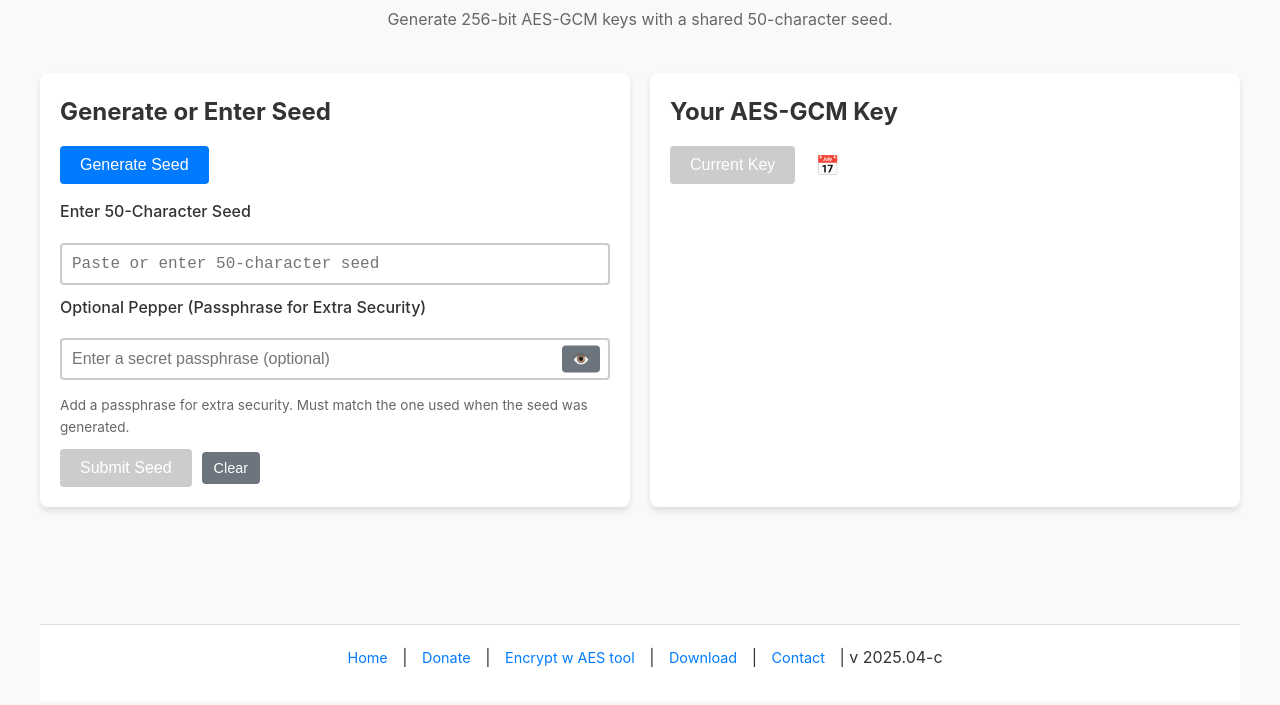
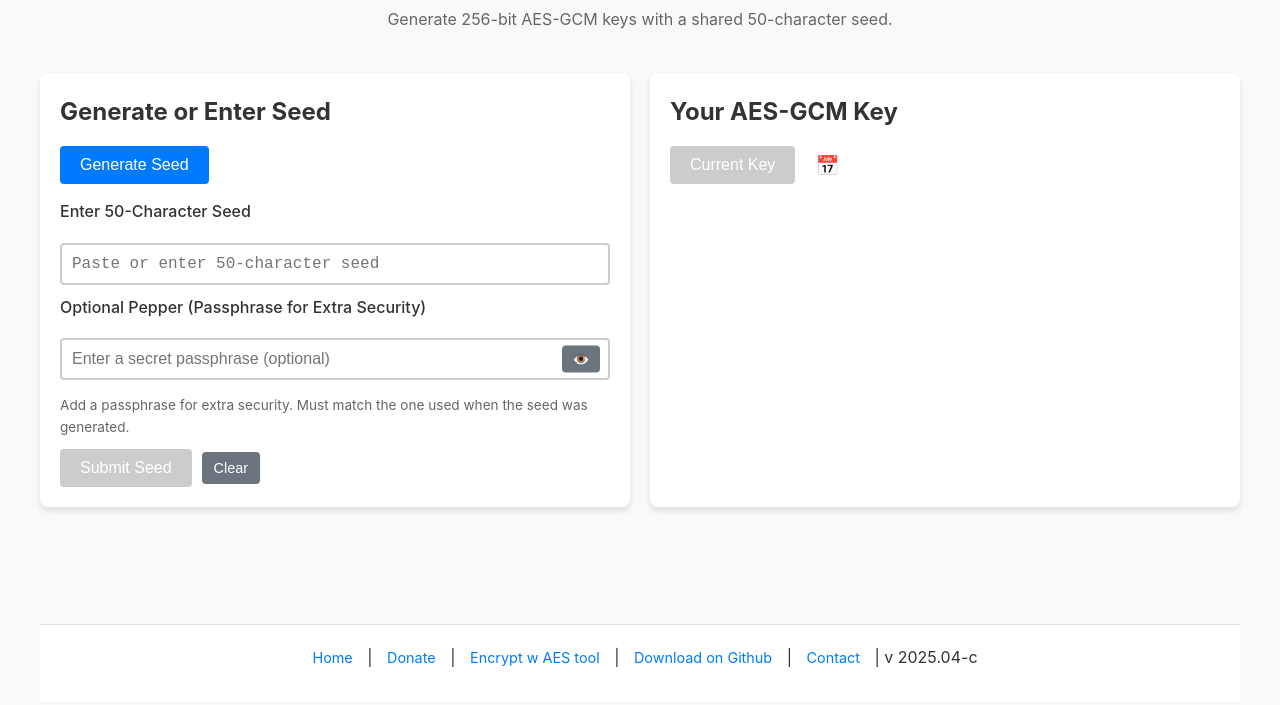
Before and after one commit to avbpodcast/TimeSeed, a plain HTML site: page TimeSeed_2025_4c.html in a window 1280 px wide. Shown: the part 79-784 px from the top of the page. Drawn offline with nearby package versions, Linux system fonts and the light colour scheme.

Commit message:
Update TimeSeed_2025_4c.html

```diff
--- a/TimeSeed_2025_4c.html
+++ b/TimeSeed_2025_4c.html
@@ -496,14 +496,14 @@
     </div>
   </div>
 
-  <footer>
+ <footer>
     <div class="footer-content">
       <div class="footer-links">
         <span>
           <a href="https://allesvoorbitcoin.be/">Home</a> |
           <a href="https://coinos.io/pay/allesvoorbitcoin">Donate</a> |
           <a href="https://allesvoorbitcoin.be/write/encrypt/">Encrypt w AES tool</a> |
-          <a href="#" onclick="downloadPage()">Download</a> |
+          <a href="https://github.com/avbpodcast/TimeSeed/releases" onclick="downloadPage()">Download on Github</a> |
           <a href="nostr:npub1sec6degc3ae7warveuxaz6dlffnc2sutwtqjr7pmll7sf7ypjngsd4p0l7">Contact</a> |
 
 v 2025.04-c
```
